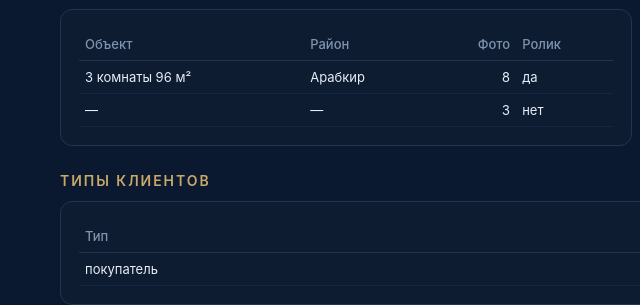
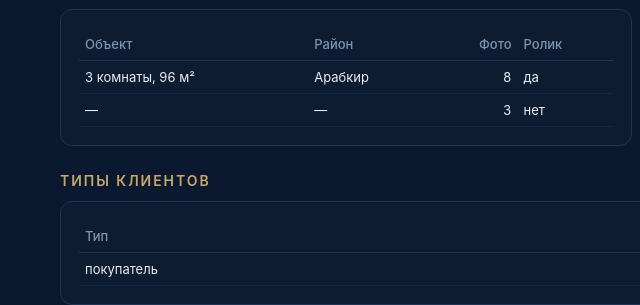
Before and after one commit to revsargs-ux/chronos-dashboard, a plain HTML site: page index.html in a window 1280 px wide. Shown: the part 982-1287 px from the top of the page, 0-640 px from the left. Drawn offline with Linux system fonts and the light colour scheme.

Commit message:
Дашборд: обновление данных

```diff
--- a/index.html
+++ b/index.html
@@ -52,7 +52,7 @@
 
 <div class="two" style="margin-top:26px">
  <div><h2>Объекты в базе</h2><div class="panel"><table>
-  <tr><th>Объект</th><th>Район</th><th class="num">Фото</th><th>Ролик</th></tr><tr><td>3 комнаты 96 м²</td><td>Арабкир</td><td class='num'>8</td><td>да</td></tr><tr><td>—</td><td>—</td><td class='num'>3</td><td>нет</td></tr></table></div></div>
+  <tr><th>Объект</th><th>Район</th><th class="num">Фото</th><th>Ролик</th></tr><tr><td>3 комнаты, 96 м²</td><td>Арабкир</td><td class='num'>8</td><td>да</td></tr><tr><td>—</td><td>—</td><td class='num'>3</td><td>нет</td></tr></table></div></div>
  <div><h2>Нагрузка</h2><div class="panel"><ul><li><b>T-009</b> — Сменить пароль Instagram <span class='tag'>waiting_user</span></li><li><b>T-016</b> — Buffer: снять лимит 10 постов на канал <span class='tag'>waiting_user</span></li></ul></div></div>
 </div>
 
```
